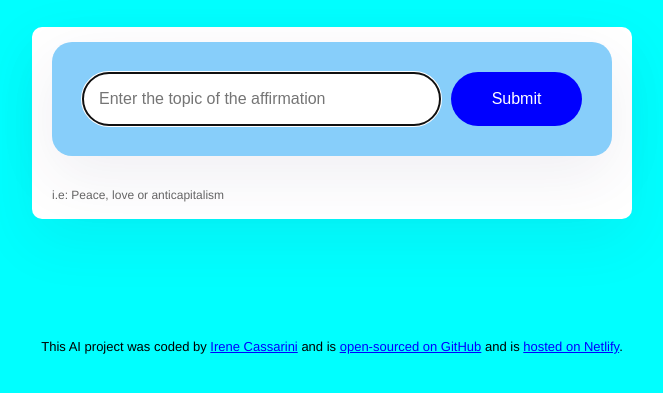
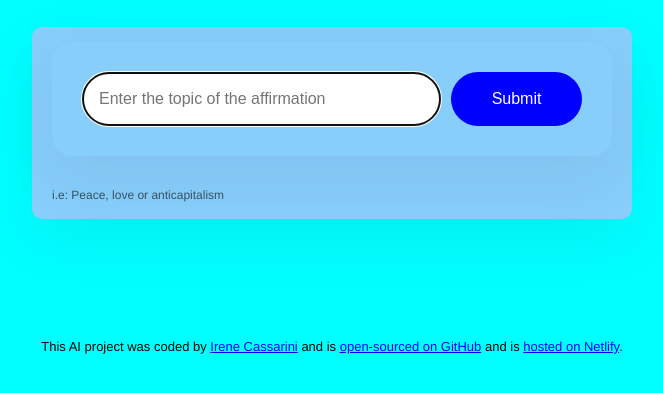
Before and after one commit to irenecassarini/Final-AI-project, a plain HTML site: page Index.html in a window 1280 px wide. Shown: the part 231-624 px from the top of the page, without its empty margins (308-971 px from the left). Drawn offline with nearby package versions, Linux system fonts and the light colour scheme.

Commit message:
Update style.css

```diff
--- a/src/style.css
+++ b/src/style.css
@@ -35,7 +35,7 @@ form {
 }
 
 .form-container {
-    background-color: white;
+    background-color: lightskyblue;
     margin-bottom: 30px;
     border-radius: 10px;
     box-shadow: 0px 20px 60px rgba(65, 50, 100, 0.08);
```
